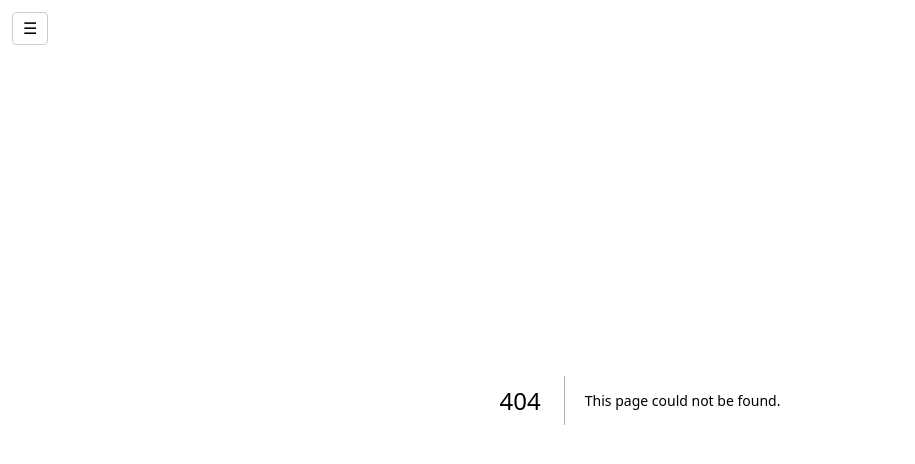
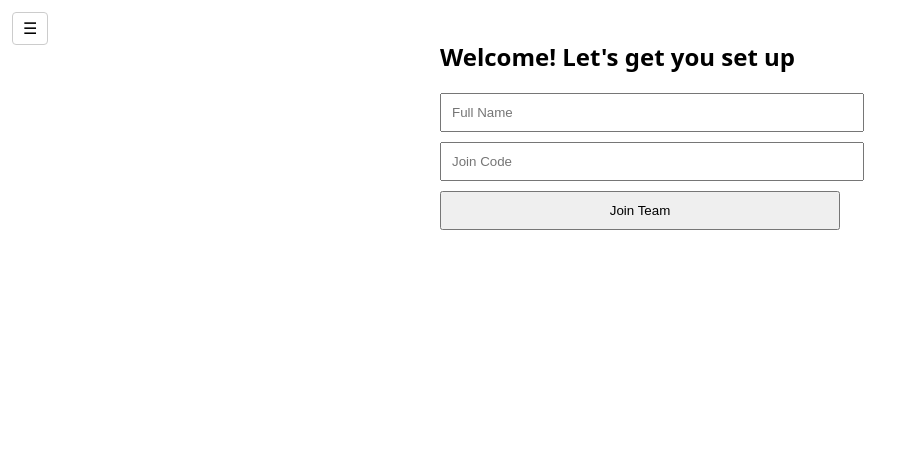
Before and after one commit to GROGAMING/ScaleGymTracker, a Next.js app: page /onboarding in a window 1280 px wide. Before the commit this address had no page. Shown: the top 464 px of the page, without its empty margins (0-915 px from the left). Built offline with nearby package versions, Linux system fonts and the light colour scheme.

Commit message:
Implement proper account + onboarding flow

```diff
--- a/src/app/api/join-team/route.ts
+++ b/src/app/api/join-team/route.ts
@@ -13,9 +13,9 @@ export async function POST(req: Request) {
     return NextResponse.json({ error: "Unauthorized" }, { status: 401 });
   }
 
-  const { joinCode } = await req.json();
-  if (!joinCode) {
-    return NextResponse.json({ error: "Missing joinCode" }, { status: 400 });
+  const { joinCode, fullName } = await req.json();
+  if (!joinCode || !fullName) {
+    return NextResponse.json({ error: "Missing joinCode or fullName" }, { status: 400 });
   }
 
   // Find team
@@ -39,10 +39,10 @@ export async function POST(req: Request) {
     return NextResponse.json({ error: memberErr.message }, { status: 500 });
   }
 
-  // Set active_team_id
+  // Set active_team_id and full_name
   const { error: profileErr } = await supabase
     .from("profiles")
-    .upsert({ user_id: session.user.id, active_team_id: team.id });
+    .upsert({ user_id: session.user.id, active_team_id: team.id, full_name: fullName });
 
   if (profileErr) {
     return NextResponse.json({ error: profileErr.message }, { status: 500 });
--- /dev/null
+++ b/src/app/onboarding/page.tsx
@@ -0,0 +1,66 @@
+"use client";
+
+import { useState } from "react";
+import { useRouter } from "next/navigation";
+
+export default function OnboardingPage() {
+  const [fullName, setFullName] = useState("");
+  const [joinCode, setJoinCode] = useState("");
+  const [loading, setLoading] = useState(false);
+  const [error, setError] = useState("");
+  const router = useRouter();
+
+  const handleSubmit = async (e: React.FormEvent) => {
+    e.preventDefault();
+    setLoading(true);
+    setError("");
+
+    try {
+      const response = await fetch("/api/join-team", {
+        method: "POST",
+        headers: { "Content-Type": "application/json" },
+        body: JSON.stringify({ joinCode, fullName }),
+      });
+
+      const result = await response.json();
+      if (!response.ok) {
+        throw new Error(result.error || "Failed to join team");
+      }
+
+      // Success - redirect to home
+      router.push("/");
+    } catch (err: any) {
+      setError(err.message);
+    } finally {
+      setLoading(false);
+    }
+  };
+
+  return (
+    <div style={{ padding: 20, maxWidth: 400, margin: "0 auto", fontFamily: "system-ui" }}>
+      <h2>Welcome! Let's get you set up</h2>
+      <form onSubmit={handleSubmit}>
+        <input
+          type="text"
+          placeholder="Full Name"
+          value={fullName}
+          onChange={(e) => setFullName(e.target.value)}
+          required
+          style={{ width: "100%", padding: 10, marginBottom: 10 }}
+        />
+        <input
+          type="text"
+          placeholder="Join Code"
+          value={joinCode}
+          onChange={(e) => setJoinCode(e.target.value)}
+          required
+          style={{ width: "100%", padding: 10, marginBottom: 10 }}
+        />
+        <button type="submit" disabled={loading} style={{ width: "100%", padding: 10 }}>
+          {loading ? "Joining..." : "Join Team"}
+        </button>
+      </form>
+      {error && <p style={{ color: "red" }}>{error}</p>}
+    </div>
+  );
+}
--- a/src/middleware.ts
+++ b/src/middleware.ts
@@ -13,7 +13,7 @@ export async function middleware(req: NextRequest) {
   const { pathname } = req.nextUrl;
 
   // Public paths
-  if (pathname.startsWith('/login') || pathname.startsWith('/join')) {
+  if (pathname.startsWith('/login') || pathname.startsWith('/join') || pathname.startsWith('/onboarding') || pathname.startsWith('/auth')) {
     return res;
   }
 
@@ -29,7 +29,7 @@ export async function middleware(req: NextRequest) {
     .single();
 
   if (!profile?.active_team_id) {
-    return NextResponse.redirect(new URL('/join', req.url));
+    return NextResponse.redirect(new URL('/onboarding', req.url));
   }
 
   return res;
```
Also changed, not shown: src/app/auth/callback/route.ts (+14 -26 lines), src/app/login/page.tsx (+13 -1 lines).
